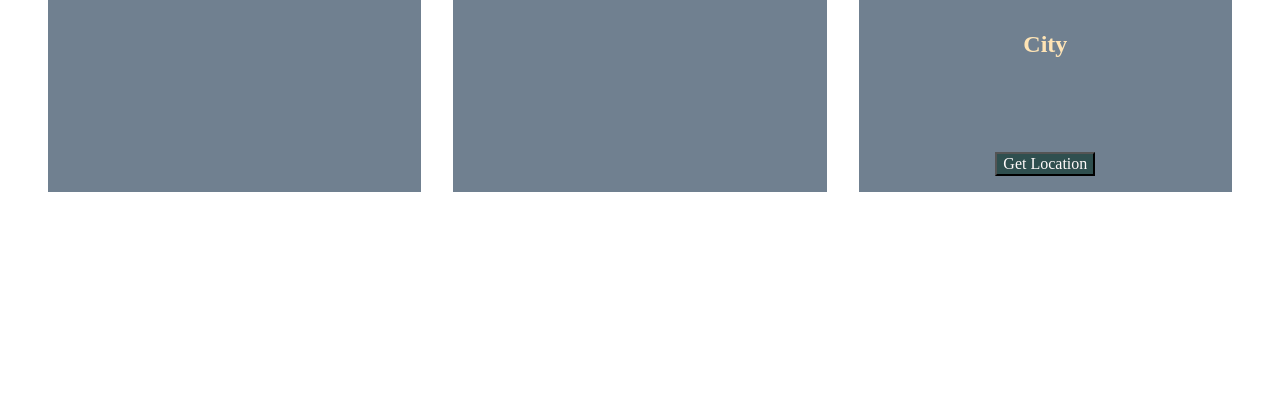
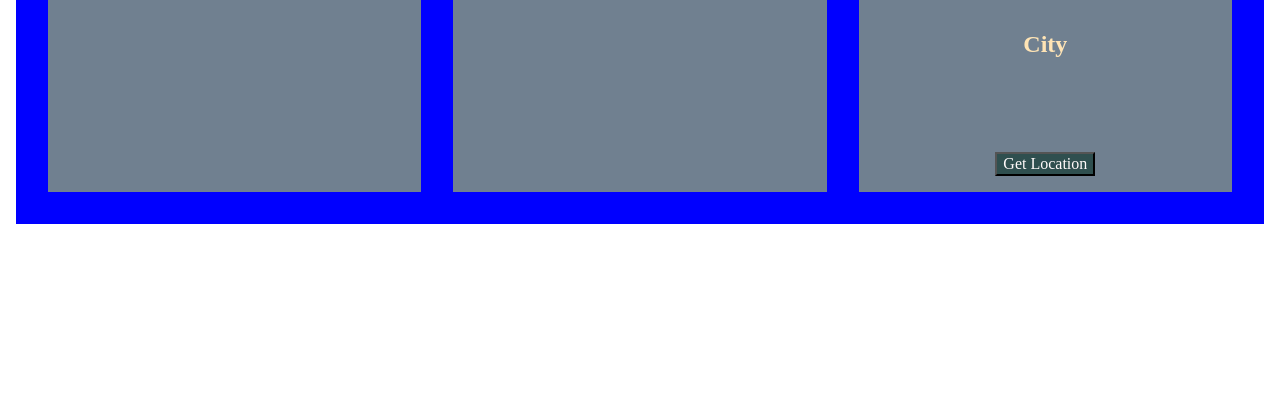
Before and after one commit to jday16/weather-app, a plain HTML site: page index.html in a window 1280 px wide. Shown: the part 406-800 px from the top of the page. Drawn offline with nearby package versions, Linux system fonts and the light colour scheme.

Commit message:
Update styles.css

```diff
--- a/css/styles.css
+++ b/css/styles.css
@@ -1,3 +1,5 @@
+@import url("https://cdnjs.cloudflare.com/ajax/libs/weather-icons/2.0.9/css/weather-icons.min.css")
+
 * {
     -webkit-box-sizing: border-box;
     -moz-box-sizing: border-box;
@@ -6,7 +8,7 @@
 
 
 main {
-    background: bluesteel;
+    background: blue;
     margin: 1em;
     padding: 1em;
 
```
